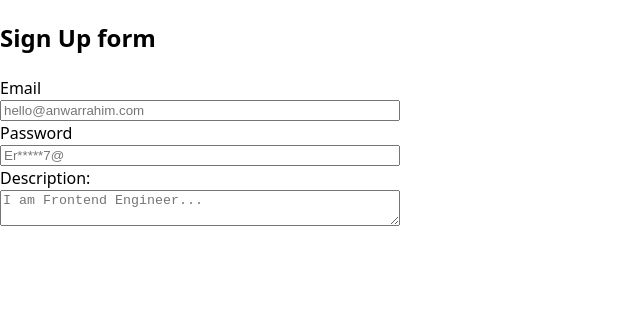
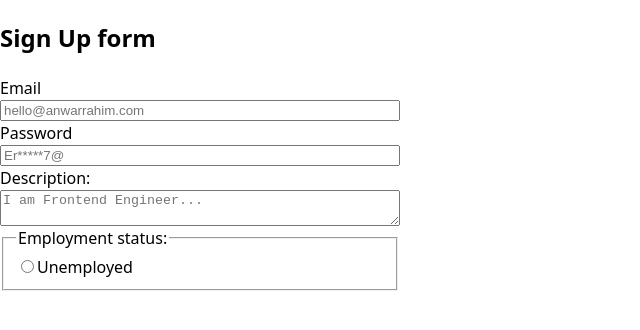
Before and after one commit to anwarrahim/form-learning-project, a React (Vite) app: page / in a window 1280 px wide. Shown: the top 330 px of the page, without its empty margins (0-640 px from the left). Built offline with nearby package versions, Linux system fonts and the light colour scheme.

Commit message:
Add employment status fieldset to the sign-up form

```diff
--- a/src/components/Form.jsx
+++ b/src/components/Form.jsx
@@ -11,7 +11,16 @@ export default function Form(){
                 <input id="password" type="password" placeholder="Er*****7@" name="password" />
                 <label htmlFor="description"> Description:</label>
                 <textarea id="description" placeholder="I am Frontend Engineer..." name="description"></textarea>
+            <fieldset>
+                <legend>Employment status:</legend>
+                <label htmlFor="unemployed">
+                <input type="radio" id="unemployed" />
+                Unemployed</label>
+
+            </fieldset>
+
             </form>
+
 
         </section>
     )
```
